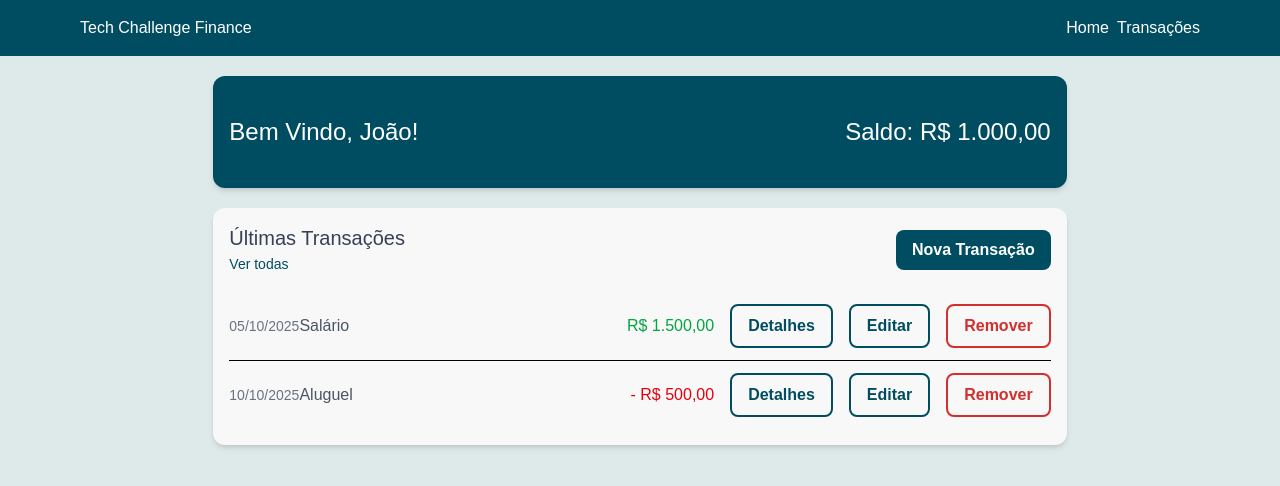
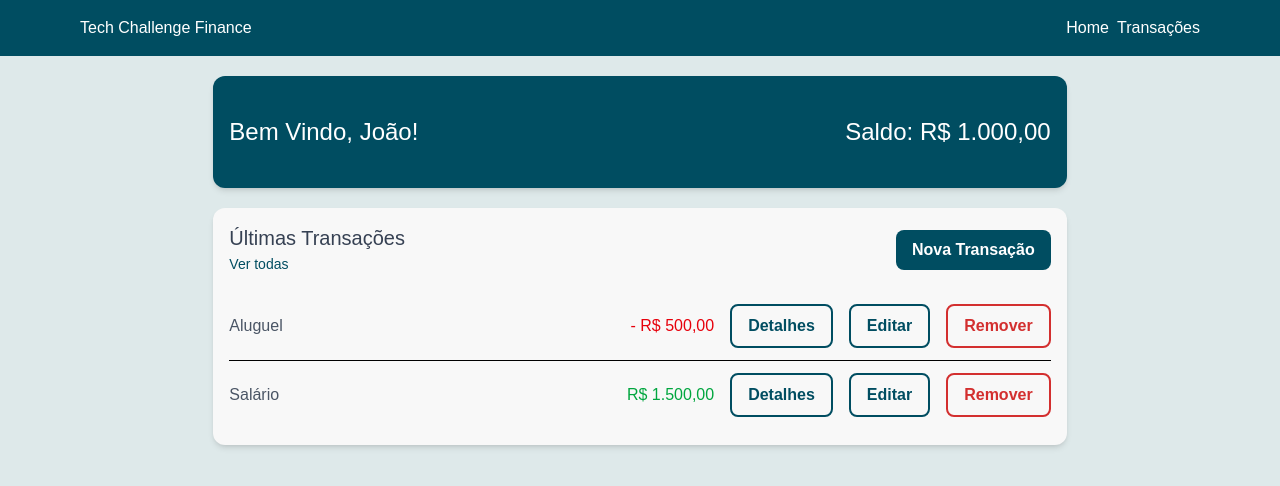
Before and after one commit to hrq1408/tech-challenge-finance, a Next.js app: page / in a window 1280 px wide. Shown: the top 486 px of the page. Built offline with nearby package versions, Linux system fonts and the light colour scheme.

Commit message:
mostra na home somente as ultimas 3 transacoes

```diff
--- a/src/app/page.tsx
+++ b/src/app/page.tsx
@@ -45,6 +45,10 @@
     currency: 'BRL',
   }).format(balance);
 
+  const recentTransactions = [...transactions]
+    .sort((a, b) => new Date(b.date).getTime() - new Date(a.date).getTime())
+    .slice(0, 3);
+
   return (
     <main className="w-2/3 mx-auto mt-5">
       <Card className="bg-primary text-white">
@@ -69,12 +73,9 @@
           </Button>
         </div>
         <ul>
-          {transactions.map((transaction) => (
+          {recentTransactions.map((transaction) => (
             <li key={transaction.id} className="flex justify-between items-center py-3 border-b last:border-b-0 gap-4">
               <div className="flex-1">
-                <span className="text-sm text-gray-500">
-                  {new Intl.DateTimeFormat('pt-BR').format(new Date(transaction.date))}
-                </span>
                 <span className="text-gray-600">{transaction.description}</span>
               </div>
               <div className="flex items-center gap-4">
```
